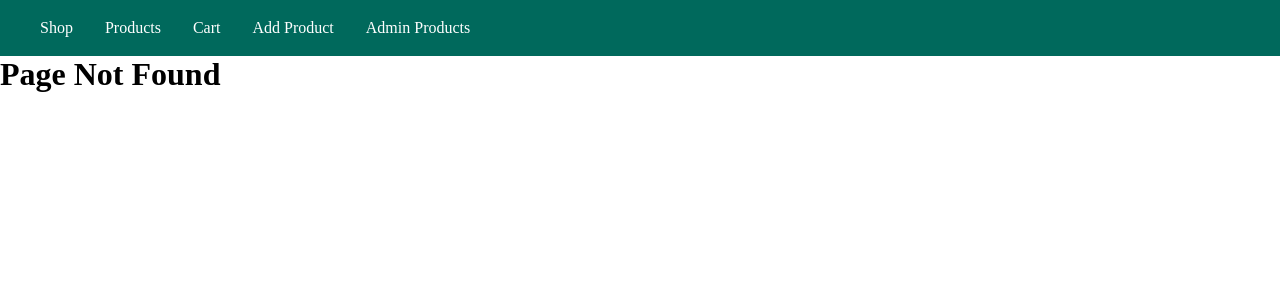
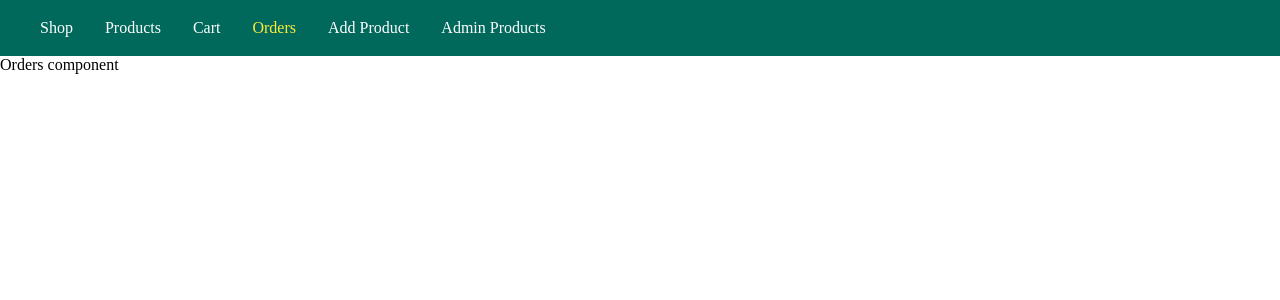
Before and after one commit to ArnasSmicius/Node-MaximilianSchwarzmuller-Udemy, a React (Create React App) app in the folder ecommerce-mern/frontend/: page /orders in a window 1280 px wide. Before the commit this address had no page. Shown: the top 300 px of the page. Built offline with nearby package versions, Linux system fonts and the light colour scheme.

Commit message:
Add Orders page

```diff
--- a/ecommerce-mern/frontend/src/features/navigation/Navigation.js
+++ b/ecommerce-mern/frontend/src/features/navigation/Navigation.js
@@ -36,6 +36,14 @@ const Navigation = () => {
           </li>
           <li className={styles["main-header__item"]}>
             <Link
+              className={path === "/orders" ? styles["active"] : undefined}
+              to="/orders"
+            >
+              Orders
+            </Link>
+          </li>
+          <li className={styles["main-header__item"]}>
+            <Link
               className={
                 path === "/admin/add-product" ? styles["active"] : undefined
               }
--- /dev/null
+++ b/ecommerce-mern/frontend/src/features/shop/orders/Orders.js
@@ -0,0 +1,7 @@
+import React from "react";
+
+const Orders = (props) => {
+  return <div>Orders component</div>;
+};
+
+export default Orders;
--- a/ecommerce-mern/frontend/src/router/AppRouter.js
+++ b/ecommerce-mern/frontend/src/router/AppRouter.js
@@ -8,6 +8,7 @@ import Shop from "../features/shop/shop/Shop";
 import Cart from "../features/shop/cart/Cart";
 import Checkout from "../features/shop/checkout/Checkout";
 import Products from "../features/admin/products/Products";
+import Orders from "../features/shop/orders/Orders";
 
 const AppRouter = () => {
   return (
@@ -17,6 +18,7 @@ const AppRouter = () => {
         <Route path="/" element={<Shop />} />
         <Route path="/products" element={<ProductList />} />
         <Route path="/cart" element={<Cart />} />
+        <Route path="/orders" element={<Orders />} />
         <Route path="/checkout" element={<Checkout />} />
         <Route path="/admin/add-product" element={<AddProduct />} />
         <Route path="/admin/products" element={<Products />} />
```
